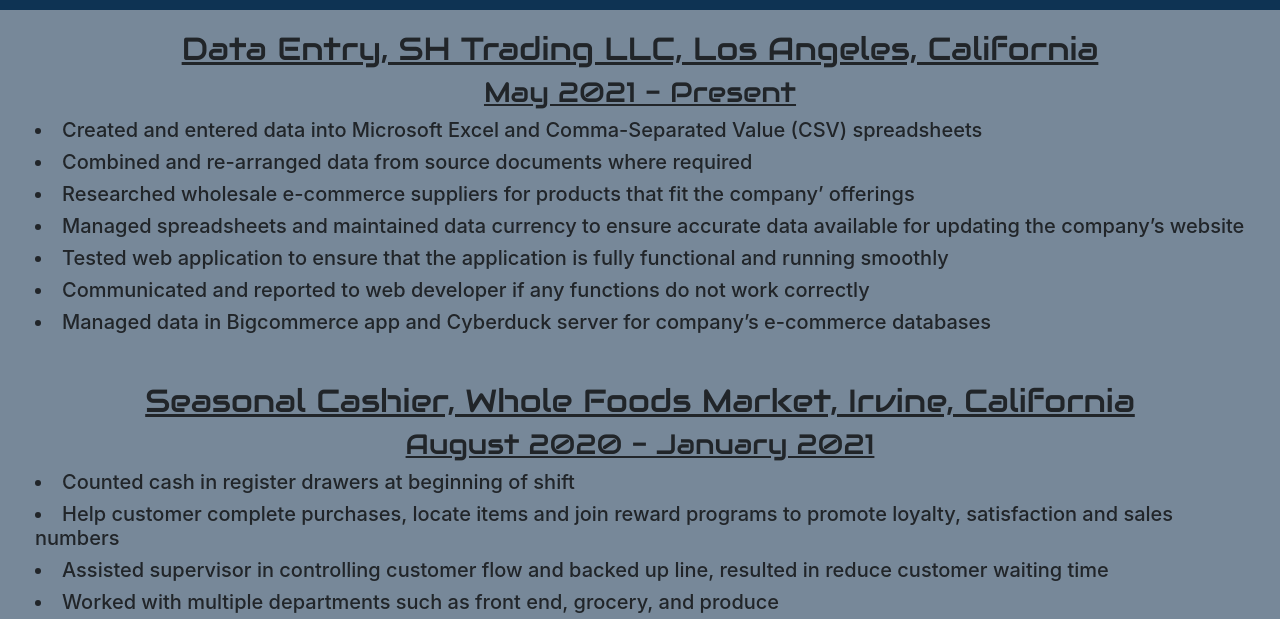
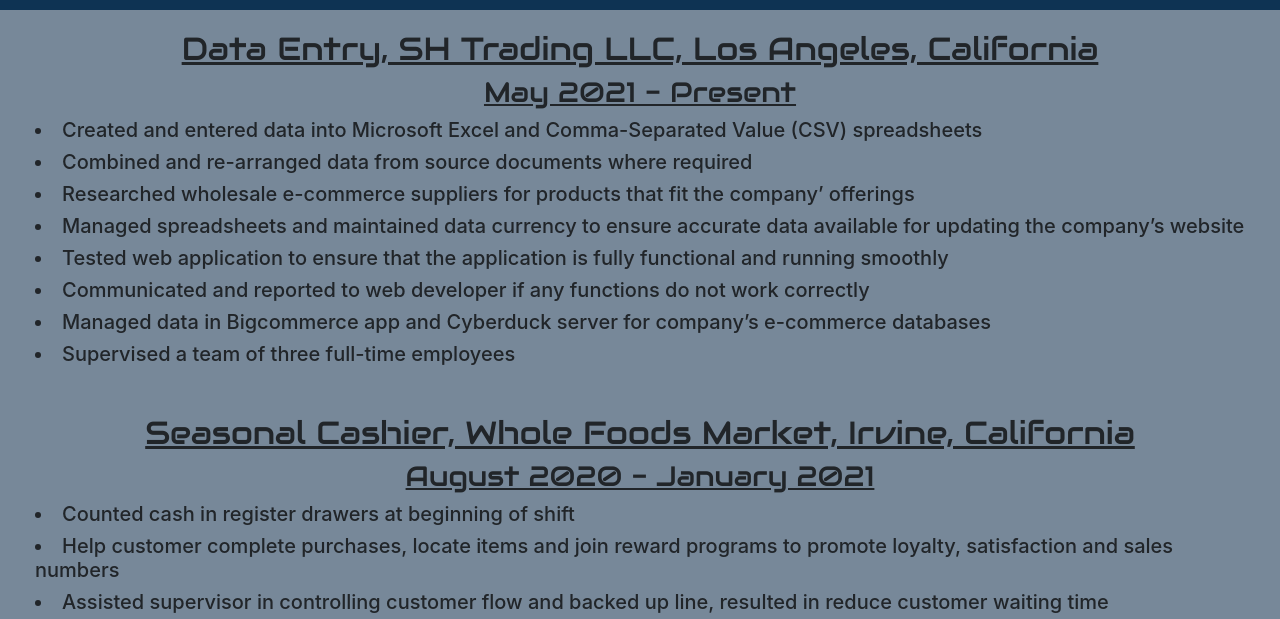
Before and after one commit to MalenaHuy/Resume2.0, a plain HTML site: page experience/index.html in a window 1280 px wide. Shown: the part 157-776 px from the top of the page. Drawn offline with nearby package versions, Linux system fonts and the light colour scheme; a web font is replaced by a local one.

Commit message:
update data entry

```diff
--- a/experience/index.html
+++ b/experience/index.html
@@ -37,6 +37,7 @@
             <h5><li>Tested web application to ensure that the application is fully functional and running smoothly</li></h5>
             <h5><li>Communicated and reported to web developer if any functions do not work correctly </li></h5>
             <h5><li>Managed data in Bigcommerce app and Cyberduck server for company’s e-commerce databases </li></h5>
+            <h5><li>Supervised a team of three full-time employees</li></h5>
         </div>
     </div>
 
```
